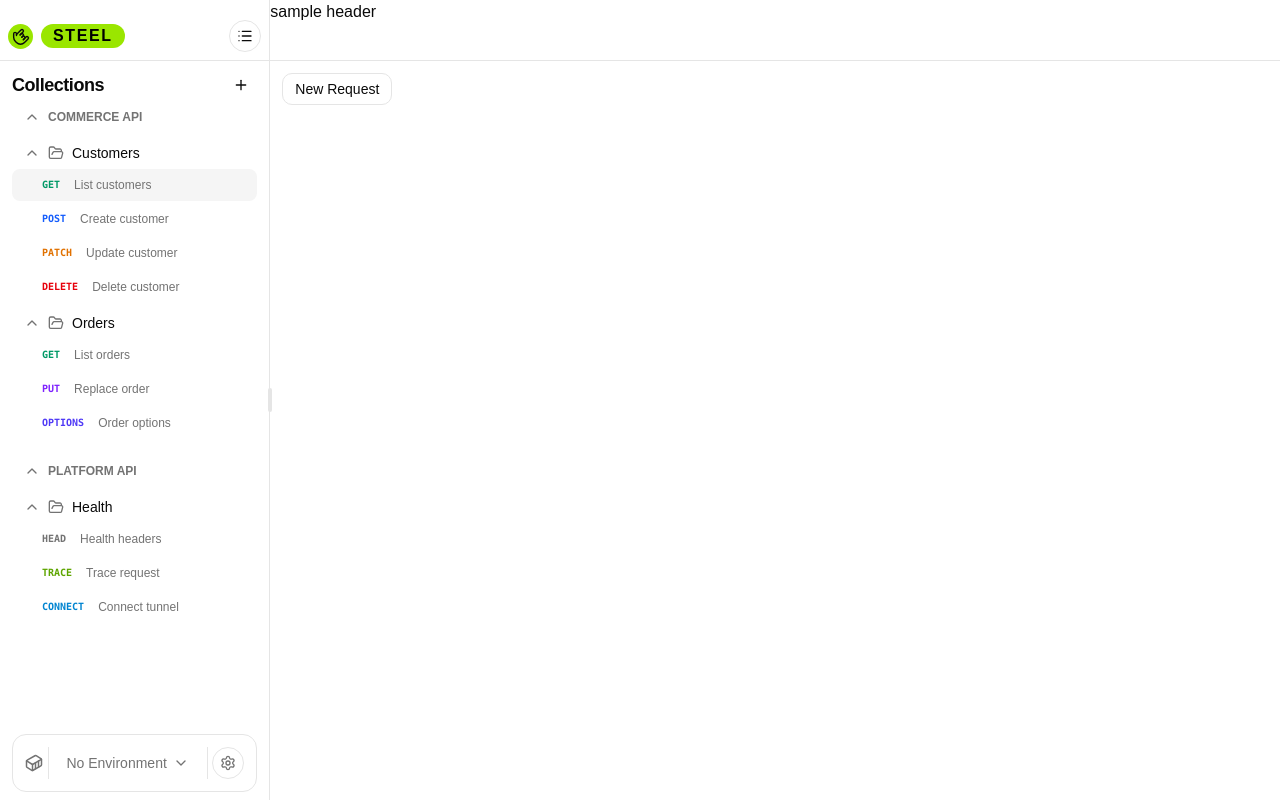
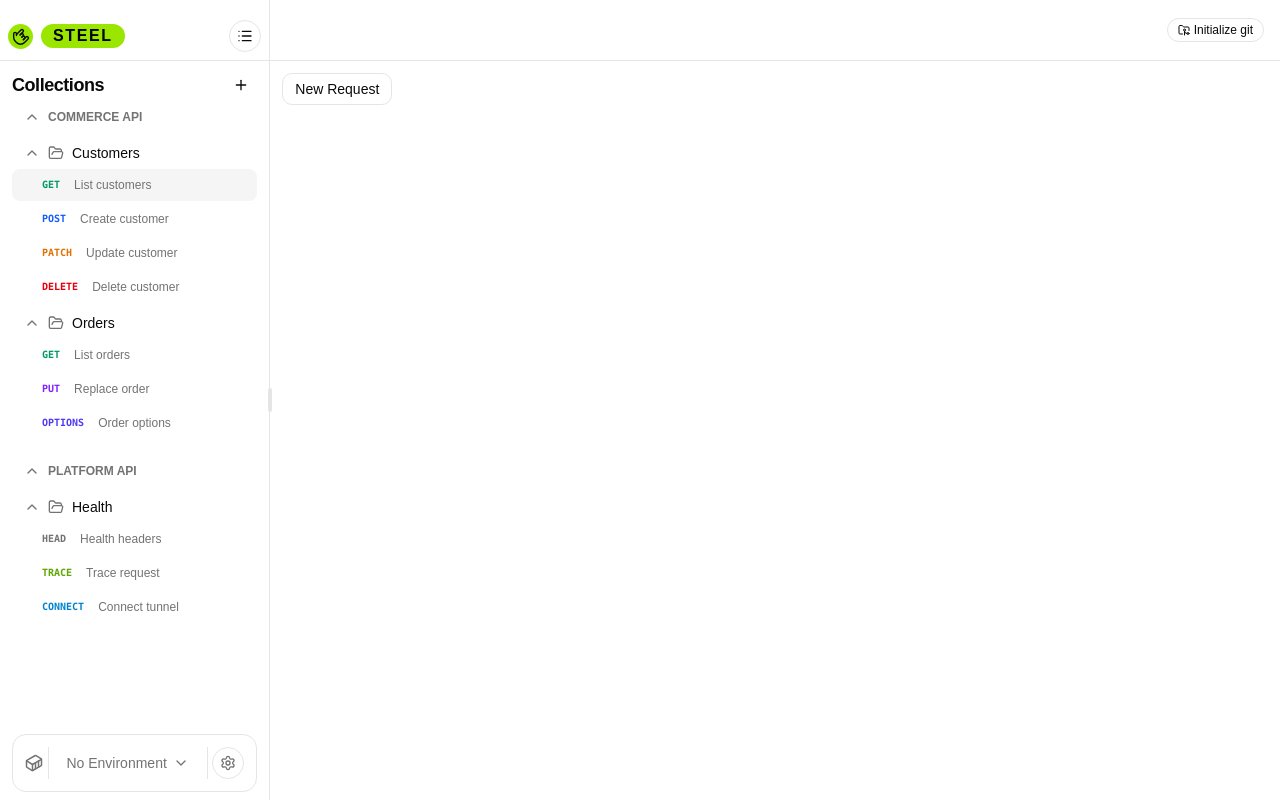
Before and after one commit to VishnuKaniyamvayal/steel, a React (Vite) app: page / in a window 1280 px wide. Built offline with nearby package versions, Linux system fonts and the light colour scheme.

Commit message:
initialize button added to header

```diff
--- a/src/sections/header/index.tsx
+++ b/src/sections/header/index.tsx
@@ -1,3 +1,13 @@
+import { FolderGit2 } from "lucide-react";
+import { Button } from "@/components/ui/button";
+
 export function Header() {
-	return <div className="h-15.25 border-b">sample header</div>;
+	return (
+		<header className="flex h-15.25 items-center justify-end border-b px-4">
+			<Button size={"xs"} variant="outline">
+					<FolderGit2 className="" />
+				Initialize git
+			</Button>
+		</header>
+	);
 }
```
